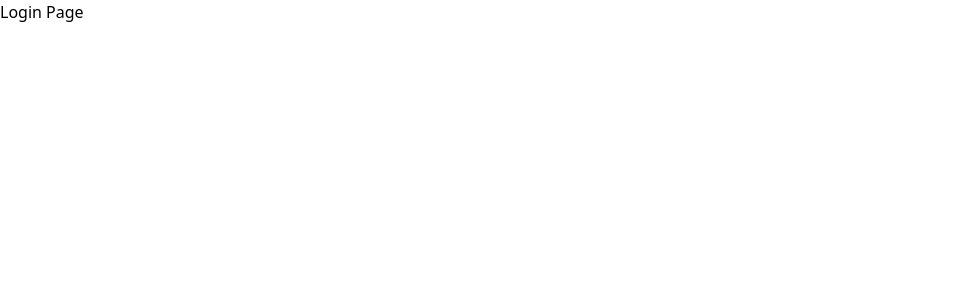
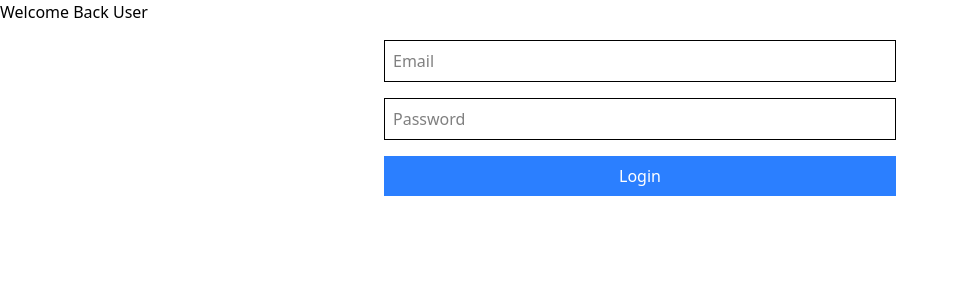
Before and after one commit to SABALI19/furniro-admin, a React (Vite) app: page /login in a window 1280 px wide. Shown: the top 300 px of the page, without its empty margins (0-959 px from the left). Built offline with nearby package versions, Linux system fonts and the light colour scheme.

Commit message:
login form added

```diff
--- a/package.json
+++ b/package.json
@@ -15,6 +15,7 @@
     "react": "^19.2.0",
     "react-dom": "^19.2.0",
     "react-router-dom": "^7.13.0",
+    "react-toastify": "^11.0.5",
     "tailwindcss": "^4.1.18"
   },
   "devDependencies": {
--- a/src/App.jsx
+++ b/src/App.jsx
@@ -4,7 +4,9 @@ import Users from "./pages/Users"
 import Login from "./pages/Login"
 import Furniture from "./pages/Furniture"
 import Dashboard from "./pages/Dashboard"
+import {ToastContainer} from "react-toastify"
 import NotFound from "./pages/NotFound"
+import ProtectedRoute from "./components/auth/ProtectedRoute"
 import React from "react"
 function App() {
 
@@ -20,6 +22,7 @@ function App() {
         <Route path="*" element={<NotFound />} />
       </Routes>
     </BrowserRouter>
+    <ToastContainer />
     </>
   )
 }
--- /dev/null
+++ b/src/components/auth/ProtectedRoute.jsx
@@ -0,0 +1,12 @@
+import React from "react";
+import { Navigate } from "react-router-dom";
+
+const ProtectedRoute = ({ children }) => {
+  const { token } = localStorage.getItem("token")
+  ? {token: localStorage.getItem("token") }
+  : {token: null };
+
+  return token ? children : <Navigate to="/login" />;
+};
+
+export default ProtectedRoute
--- a/src/pages/Login.jsx
+++ b/src/pages/Login.jsx
@@ -1,8 +1,85 @@
-import React from "react"
+import React, { useState } from "react";
+import { useNavigate } from "react-router-dom";
+import axios from "axios";
+import { toast } from "react-toastify";
+
 function Login() {
+  const [formData, setFormData] = useState({
+    email: "",
+    Password: "",
+  });
+
+  const navigate = useNavigate();
+  const baseUrl = import.meta.env.VITE_BASE - URL;
+  //SHARED CHANGE HANDLER TO KEEP CODE CLEAN
+  const handleChange = (e) => {
+    setFormData({ ...formData, [e.target.name]: e.target.value });
+  };
+  const handleSubmit = async (e) => {
+    e.preventDefault();
+
+    try {
+      const response = await axios.post(`${baseUrl}/api/user/login`, formData);
+
+      //success path
+      toast.success(response.data.message || "login successful");
+
+      localStorage.setItem("token", response.data.token);
+
+      setTimeout(() => {
+        navigate("/dashboard");
+      }, 1500);
+    } catch (error) {
+      const backendMessage = error?.response?.data?.message;
+
+      const statusCode = error?.response?.status;
+
+      if (backendMessage) {
+        toast.error(backendMessage);
+      } else if (statusCode) {
+        toast.error(`login failed (${statusCode}).`);
+      } else {
+        toast.error("Network error. Please check your internet connection.");
+      }
+
+      console.error("Login error:", error);
+    }
+  };
   return (
-    <div>Login Page</div>
-  )
+    <>
+      <div>
+        <h1>Welcome Back User</h1>
+
+        <form
+          className="mt-4 w-[90%] md:w-[40%] mx-auto flex flex-col gap-2"
+          onSubmit={handleSubmit}
+        >
+          <input
+            type="email"
+            placeholder="Email"
+            className="border p-2 mb-2 w-full"
+            name="email"
+            value={formData.email}
+            onChange={handleChange}
+          />
+          <input
+            type="password"
+            placeholder="Password"
+            className="border p-2 mb-2 w-full"
+            name="password"
+            value={formData.password}
+            onChange={handleChange}
+          />
+          <button
+            type="submit"
+            className="bg-blue-500 text-white p-2 w-full hover:bg-blue-600"
+          >
+            Login
+          </button>
+        </form>
+      </div>
+    </>
+  );
 }
 
-export default Login
+export default Login;
--- a/src/pages/Register.jsx
+++ b/src/pages/Register.jsx
@@ -1,6 +1,7 @@
 import React, { useState } from "react"; // Fixed import
 import { useNavigate } from "react-router-dom";
 import axios from "axios";
+import { toast } from "react-toastify"; // Added toast import 12
 
 function Register() {
   const [formData, setFormData] = useState({
@@ -18,7 +19,7 @@ function Register() {
     setFormData({ ...formData, [e.target.name]: e.target.value });
   };
 
-  const handleSubmit = async (e) => { // Fixed typo: handSubmit -> handleSubmit
+  const handleSubmit  = async (e) => {
     e.preventDefault();
     try {
       const response = await axios.post(
@@ -28,16 +29,28 @@ function Register() {
 
       // Axios puts the data in .data.
       // If it reaches this line, the request was successful (2xx status).
-      console.log("Registration successful:", response.data);
-      alert("Registration successful! Please login.");
+
+      //success path (201)
+      toast.success(response.data.message || "Registration succeessful!");
       navigate("/login");
 
+
     } catch (error) {
-      // Axios errors contain the server message in error.response.data
-      console.error("Registration failed:", error.response?.data || error.message);
-      alert("Registration failed. Please try again.");
-    }
-  };
+      //safely ectract backend message
+      const backendMessage=
+      error?.response?.data?.message;
+
+      const statusCode =
+      error?.response?.status;
+
+      if (backendMessage) {
+        toast.error(backendMessage);
+      } else if (statusCode) {
+        toast.error(`Registration failed (${statusCode}). please try again.`);
+      } else {
+        toast.error("network error. please check your connection.");
+      }
+  }};
 
   return (
     <div>
@@ -46,7 +59,7 @@ function Register() {
       </h1>
       <form
         className="mt-4 w-[90%] md:w-[40%] mx-auto flex flex-col gap-2"
-        onSubmit={handleSubmit}
+        onSubmit={ handleSubmit }
       >
         <input
           type="text"
@@ -80,4 +93,5 @@ function Register() {
   );
 }
 
+
 export default Register;
```
Also changed, not shown: 1 other file (tests, documents, lock files or other folders).
